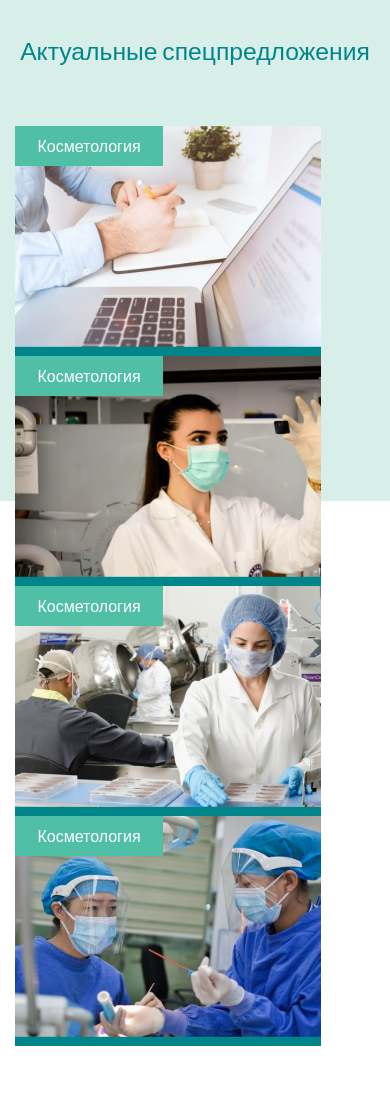
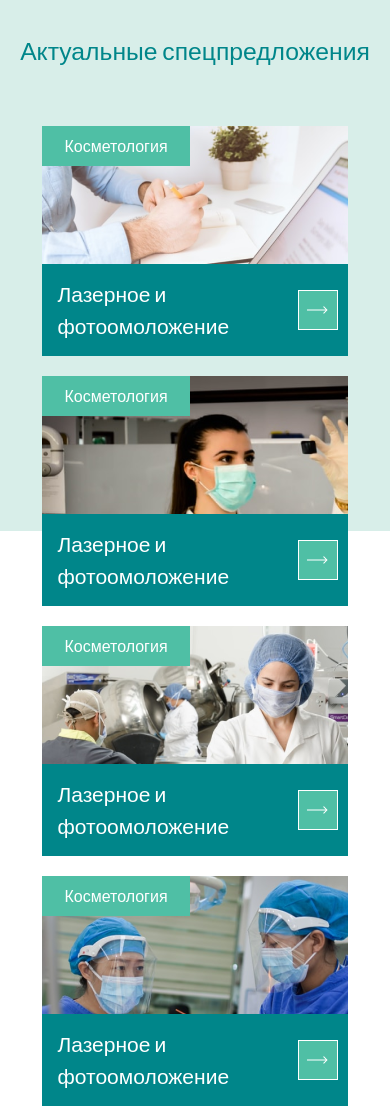
Before and after one commit to DmitryMass/lendMedicineBstp, a website: page index.pug in a window 390 px wide. Shown: the part 2920-4037 px from the top of the page. Drawn offline with nearby package versions, Linux system fonts and the light colour scheme; files that its build step writes are made by us from their sources.

Commit message:
added actual

```diff
--- a/styles/_section3.scss
+++ b/styles/_section3.scss
@@ -18,9 +18,10 @@
   }
   &-box {
     display: flex;
-    justify-content: space-between;
+    justify-content: center;
     align-items: center;
     flex-wrap: wrap;
+    gap: 20px;
     &__button {
       position: absolute;
       top: 0;
--- a/styles/main.scss
+++ b/styles/main.scss
@@ -263,6 +263,14 @@ li {
       }
     }
   }
+
+  // SECTION 3 //////////
+
+  .section3 {
+    &-list {
+      transform: none;
+    }
+  }
 }
 
 ////////////////////////////////////////
```
Also changed, not shown: dist/css/main.css, dist/css/main.min.css.
